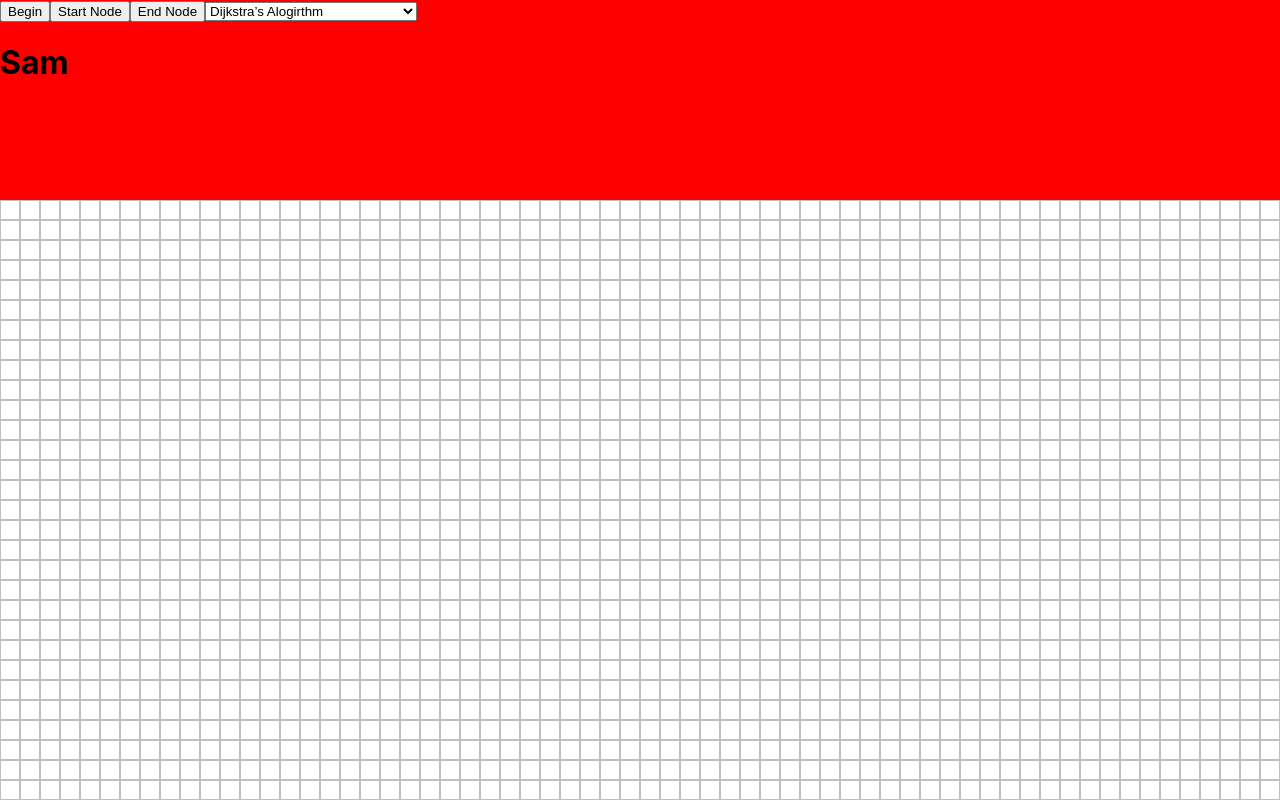
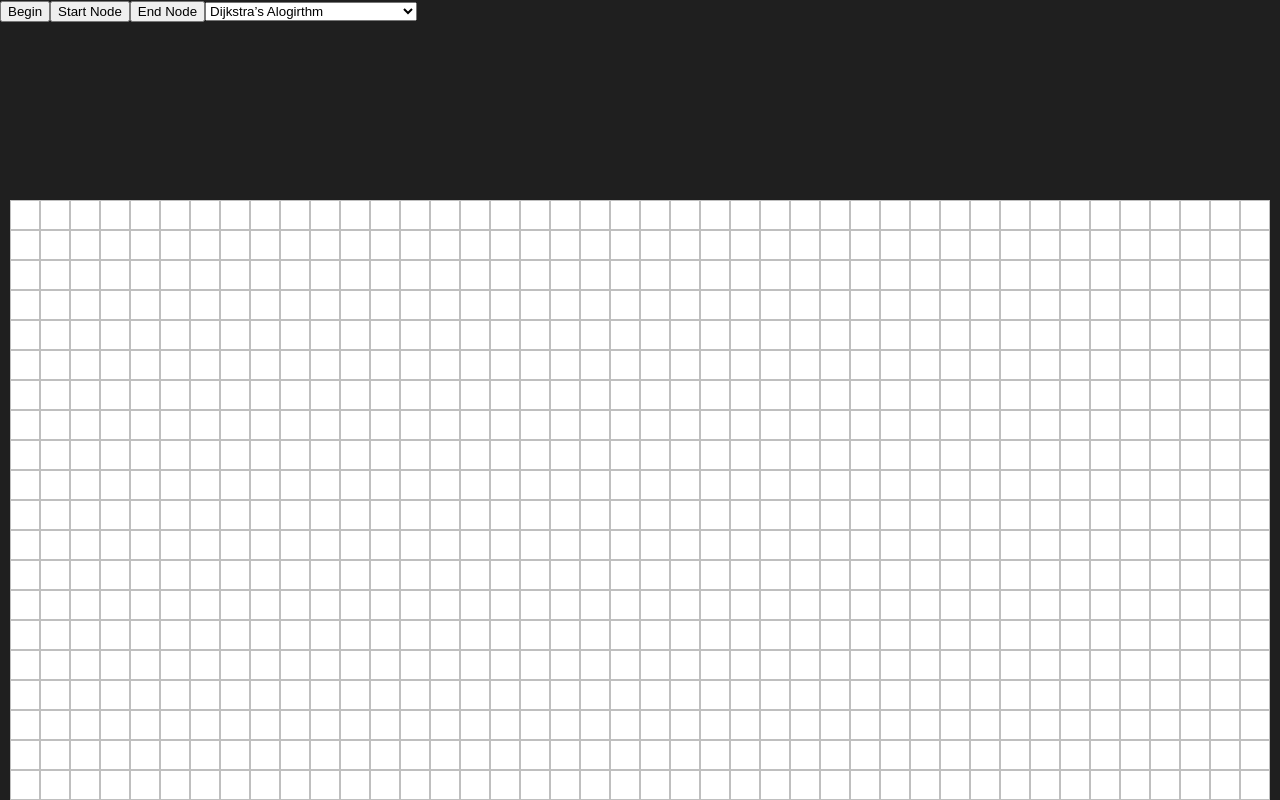
Before and after one commit to shulme33/PathFindingVisualizer, a React (Create React App) app in the folder pfviz/: page / in a window 1280 px wide. Built offline with nearby package versions, Linux system fonts and the light colour scheme.

Commit message:
Added pathfinding visual

```diff
--- a/pfviz/src/components/Header/Header.jsx
+++ b/pfviz/src/components/Header/Header.jsx
@@ -2,24 +2,6 @@ import React, { Component } from "react";
 import "./header.css";
 
 class Header extends Component {
-  state = {
-    headerWord: "Sam",
-  };
-
-  componentDidMount() {
-    this.setState({ headerWord: "Sam" });
-  }
-
-  changeHeaderWord() {
-    if (this.state.headerWord === "Sam") {
-      this.setState({ headerWord: "Hulme" });
-    } else {
-      this.setState({ headerWord: "Sam" });
-    }
-
-    setTimeout(this.changeHeaderWord.bind(this), 200);
-  }
-
   render() {
     return (
       <div className="hdr">
@@ -59,7 +41,6 @@ class Header extends Component {
           <option value="breadth-first">Breadth First Search</option>
           <option value="depth-first">Depth First Search</option>
         </select>
-        <h1>{this.state.headerWord}</h1>
       </div>
     );
   }
--- a/pfviz/src/components/Header/header.css
+++ b/pfviz/src/components/Header/header.css
@@ -1,5 +1,5 @@
 .hdr {
   width: 100vw;
   height: 200px;
-  background-color: red;
+  background-color: #1f1f1f;
 }
--- a/pfviz/src/components/Node/Node.jsx
+++ b/pfviz/src/components/Node/Node.jsx
@@ -1,12 +1,12 @@
-import React, { Component } from "react";
+import React, { PureComponent } from "react";
 import "./node.css";
 
-class Node extends Component {
+class Node extends PureComponent {
   //nodeClicked
   //row
   //column
   //color
-  //mode
+  //status
   state = { status: this.props.status };
 
   componentDidUpdate(prevProps) {
@@ -15,15 +15,21 @@ class Node extends Component {
     }
   }
 
+  //shouldComponentUpdate(nextProps) {
+  //  return this.props.status !== nextProps.status;
+  // }
+
   addFiller() {
     let fillColor = "#ffffff";
 
     if (this.props.status === "end") {
-      fillColor = "#ff0000";
+      fillColor = "#eb3465";
+    } else if (this.props.status === "end-found") {
+      fillColor = "#ebc334";
     } else if (this.props.status === "start") {
-      fillColor = "#00ff00";
+      fillColor = "#34eb67";
     } else if (this.props.status === "visited") {
-      fillColor = "#000000";
+      fillColor = "#b5ffca";
     }
 
     let filler = (
@@ -33,6 +39,7 @@ class Node extends Component {
   }
 
   render() {
+    //console.log("Rerender Child");
     return (
       <div
         className="node"
--- a/pfviz/src/components/Node/node.css
+++ b/pfviz/src/components/Node/node.css
@@ -1,6 +1,6 @@
 .node {
-  width: 20px;
-  height: 20px;
+  width: 30px;
+  height: 30px;
   box-sizing: border-box;
   border: 1px solid #bfbfbf;
   background-color: white;
@@ -11,6 +11,6 @@
 
 .node-filler {
   background-color: green;
-  width: 16px;
-  height: 16px;
+  width: 28px;
+  height: 28px;
 }
--- a/pfviz/src/components/Workspace/Workspace.jsx
+++ b/pfviz/src/components/Workspace/Workspace.jsx
@@ -15,18 +15,23 @@ class Workspace extends Component {
     },
   };
 
+  endFound = false;
+
   constructor() {
     super();
+    this.updateNode = this.updateNode.bind(this);
     this.breadthFirstSearch = this.breadthFirstSearch.bind(this);
     this.dijkstras_algorithm = this.dijkstras_algorithm.bind(this);
+    this.isStartNode = this.isStartNode.bind(this);
+    this.isEndNode = this.isEndNode.bind(this);
   }
 
   componentDidMount() {
     const mainHeight = document.getElementById("main-wrk").clientHeight;
     const mainWidth = document.getElementById("main-wrk").clientWidth;
 
-    const totalHigh = Math.floor(mainHeight / 20);
-    const totalWide = Math.floor(mainWidth / 20);
+    const totalHigh = Math.floor(mainHeight / 30);
+    const totalWide = Math.floor(mainWidth / 30);
 
     let newNodes = [];
     for (var i = 0; i < totalHigh; i++) {
@@ -50,7 +55,7 @@ class Workspace extends Component {
   nodeClicked = (e, row, col) => {
     let newNodes = this.state.nodes;
     newNodes[row][col].status = this.props.mode; //HERE
-    console.log("Mode: " + this.props.mode);
+    //console.log("Mode: " + this.props.mode);
 
     var newStart = this.state.start;
     var newEnd = this.state.end;
@@ -75,6 +80,7 @@ class Workspace extends Component {
   };
 
   render() {
+    //console.log("----------------------------Render Parent");
     return (
       <div className="wrk" id="main-wrk">
         <div className="wrk-grid">
@@ -98,14 +104,6 @@ class Workspace extends Component {
   }
 
   startAlgorithm() {
-    let newNodes = [...this.state.nodes];
-    let changeNode = {
-      ...newNodes[this.state.start.row + 1][this.state.start.col + 1],
-    };
-    changeNode.status = "visited";
-    newNodes[this.state.start.row + 1][this.state.start.col + 1] = changeNode;
-    this.setState({ nodes: newNodes });
-
     switch (this.props.algorithm) {
       case "dijkstra":
         this.dijkstras_algorithm();
@@ -113,7 +111,7 @@ class Workspace extends Component {
       case "breadth-first":
         //console.log("Breadth First Search >> " + this.state.start.col);
         console.log(
-          "----------BFS: " +
+          ">>>>>>>>>>>>>>>>>>>>>>>>>>>>>>>>>>> BFS: " +
             this.breadthFirstSearch(this.state.start.row, this.state.start.col)
         );
         break;
@@ -131,20 +129,61 @@ class Workspace extends Component {
     return true;
   }
 
+  isStartNode(row, col) {
+    return row === this.state.start.row && col === this.state.start.col;
+  }
+
+  isEndNode(row, col) {
+    return row === this.state.end.row && col === this.state.end.col;
+  }
+
+  updateNode(row, col, newStatus) {
+    if (this.endFound) return;
+    //console.log("Update: (" + row + ", " + col + ")");
+    let newNodes = [...this.state.nodes];
+    let changeNode = {
+      ...newNodes[row][col],
+    };
+    changeNode.status = newStatus;
+    newNodes[row][col] = changeNode;
+    this.setState({ nodes: newNodes });
+  }
+
   dijkstras_algorithm() {}
 
   breadthFirstSearch(row, col, cost = 0, checked = {}) {
     //console.log("Checking: (" + row + ", " + col + ")");
 
+    setTimeout(() => {
+      console.log("Update: (" + row + ", " + col + ") >> " + this.endFound);
+
+      if (!this.isStartNode(row, col)) {
+        let newStatus = "visited";
+        if (this.isEndNode(row, col)) {
+          newStatus = "end-found";
+        }
+
+        this.updateNode(row, col, newStatus);
+      }
+
       if (row === this.state.end.row && col === this.state.end.col) {
+        this.endFound = true;
+        console.log(
+          " >>>>>>>>>>>>>>>>>>>>> End Found: (" +
+            row +
+            ", " +
+            col +
+            ") >> " +
+            cost
+        );
         return cost;
       }
 
       let dir = [
-      [1, 0],
         [0, 1],
         [-1, 0],
         [0, -1],
+        [1, 0],
       ];
 
       let smallestCost = Infinity;
@@ -154,6 +193,7 @@ class Workspace extends Component {
         let key = newRow + "-" + newCol;
 
         if (
+          !this.endFound &&
           this.isOnGrid(newRow, newCol) &&
           (!(key in checked) || checked[key] > cost + 1)
         ) {
@@ -174,10 +214,13 @@ class Workspace extends Component {
             cost + 1,
             checked
           );
-        if (curSmallest < smallestCost) smallestCost = curSmallest;
+          if (curSmallest < smallestCost) {
+            smallestCost = curSmallest;
+          }
         }
       }
       return smallestCost;
+    }, 0);
   }
 }
 /*
--- a/pfviz/src/components/Workspace/workspace.css
+++ b/pfviz/src/components/Workspace/workspace.css
@@ -1,7 +1,7 @@
 .wrk {
   width: 100vw;
   height: calc(100vh - 200px);
-  background-color: #d7d7d7;
+  background-color: #1f1f1f;
 }
 
 .wrk-grid {
```
Also changed, not shown: 1 other file (tests, documents, lock files or other folders). Lines whose indentation alone changed are shown as unchanged.
